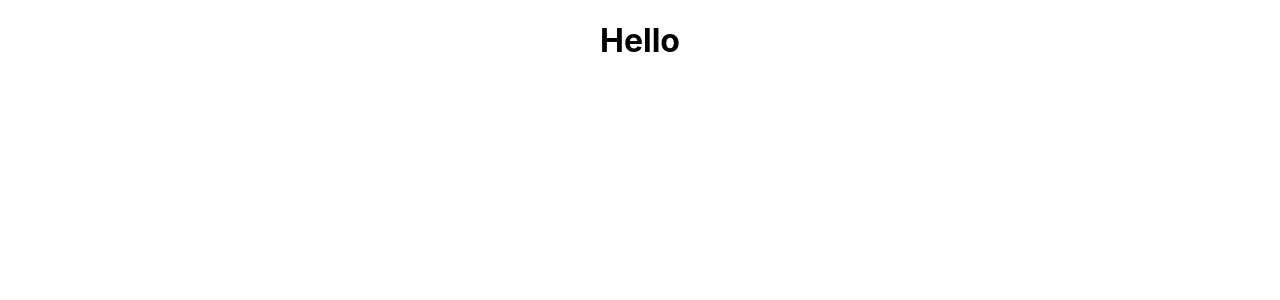
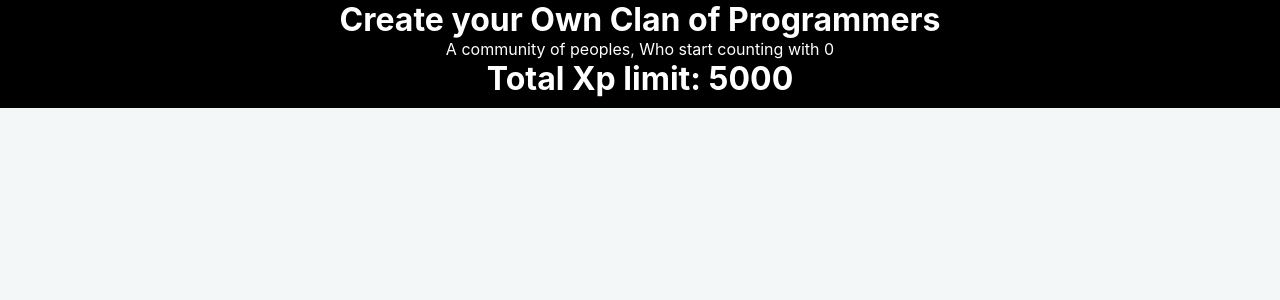
Before and after one commit to AnnomsDev/AnnomsDev-Programmer-Community, a React (Create React App) app: page / in a window 1280 px wide. Shown: the top 300 px of the page. Built offline with nearby package versions, Linux system fonts and the light colour scheme.

Commit message:
some blank components are added for basic stracture

```diff
--- a/src/App.css
+++ b/src/App.css
@@ -1,38 +1,8 @@
-.App {
-  text-align: center;
+body{
+  background-color: #F3F7F7;
+  /* background-color: red; */
 }
 
-.App-logo {
-  height: 40vmin;
-  pointer-events: none;
+.App {
+  margin: 0;
 }
-
-@media (prefers-reduced-motion: no-preference) {
-  .App-logo {
-    animation: App-logo-spin infinite 20s linear;
-  }
-}
-
-.App-header {
-  background-color: #282c34;
-  min-height: 100vh;
-  display: flex;
-  flex-direction: column;
-  align-items: center;
-  justify-content: center;
-  font-size: calc(10px + 2vmin);
-  color: white;
-}
-
-.App-link {
-  color: #61dafb;
-}
-
-@keyframes App-logo-spin {
-  from {
-    transform: rotate(0deg);
-  }
-  to {
-    transform: rotate(360deg);
-  }
-}
--- a/src/App.js
+++ b/src/App.js
@@ -1,10 +1,13 @@
 import logo from './logo.svg';
 import './App.css';
+import Header from './components/Header/Header';
+import Community from './components/Community/Community';
 
 function App() {
   return (
     <div className="App">
-      <h1>Hello</h1>
+      <Header></Header>
+      <Community></Community>
     </div>
   );
 }
--- /dev/null
+++ b/src/components/Clan/Clan.js
@@ -0,0 +1,12 @@
+import React from 'react';
+import './Clan.css'
+
+const Clan = () => {
+    return (
+        <div>
+
+        </div>
+    );
+};
+
+export default Clan;
--- /dev/null
+++ b/src/components/Community/Community.css
@@ -0,0 +1,3 @@
+.community{
+
+}
--- /dev/null
+++ b/src/components/Community/Community.js
@@ -0,0 +1,17 @@
+import React from 'react';
+import Clan from '../Clan/Clan';
+import './Community.css'
+
+const Community = () => {
+    return (
+        <div className='community'>
+            <div className='community-container'>
+                {/* app programmers will be added here */}
+            </div>
+            {/* clan: All selected programmer will be added here like cart */}
+            <Clan></Clan>
+        </div>
+    );
+};
+
+export default Community;
--- /dev/null
+++ b/src/components/Header/Header.css
@@ -0,0 +1,12 @@
+.header{
+    /* background: #39424ec5; */
+    background: black;
+    color: white;
+    text-align: center;
+    /* border-radius: 0 0 5px 5px; */
+    padding-bottom: 10px;
+}
+.header h1, p{
+    margin: 0;
+
+}
--- /dev/null
+++ b/src/components/Header/Header.js
@@ -0,0 +1,14 @@
+import React from 'react';
+import './Header.css'
+
+const Header = () => {
+    return (
+        <div className='header'>
+            <h1>Create your Own Clan of Programmers</h1>
+            <p>A community of peoples, Who start counting with 0</p>
+            <h1>Total Xp limit: 5000</h1>
+        </div>
+    );
+};
+
+export default Header;
```
Also changed, not shown: src/components/Clan/Clan.css (added), src/components/Programmer/Programmer.css (added), src/components/Programmer/Programmer.js (added).
